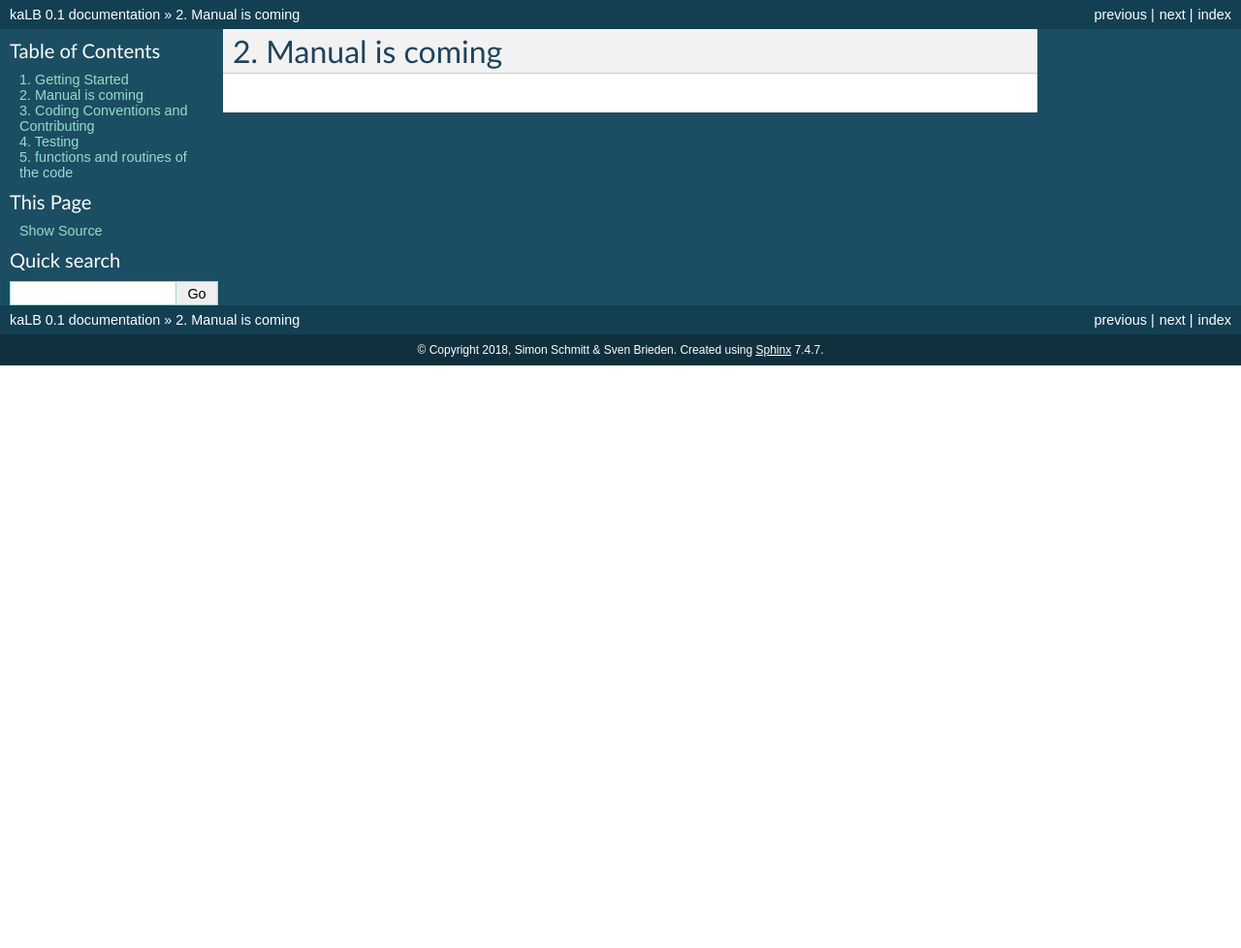
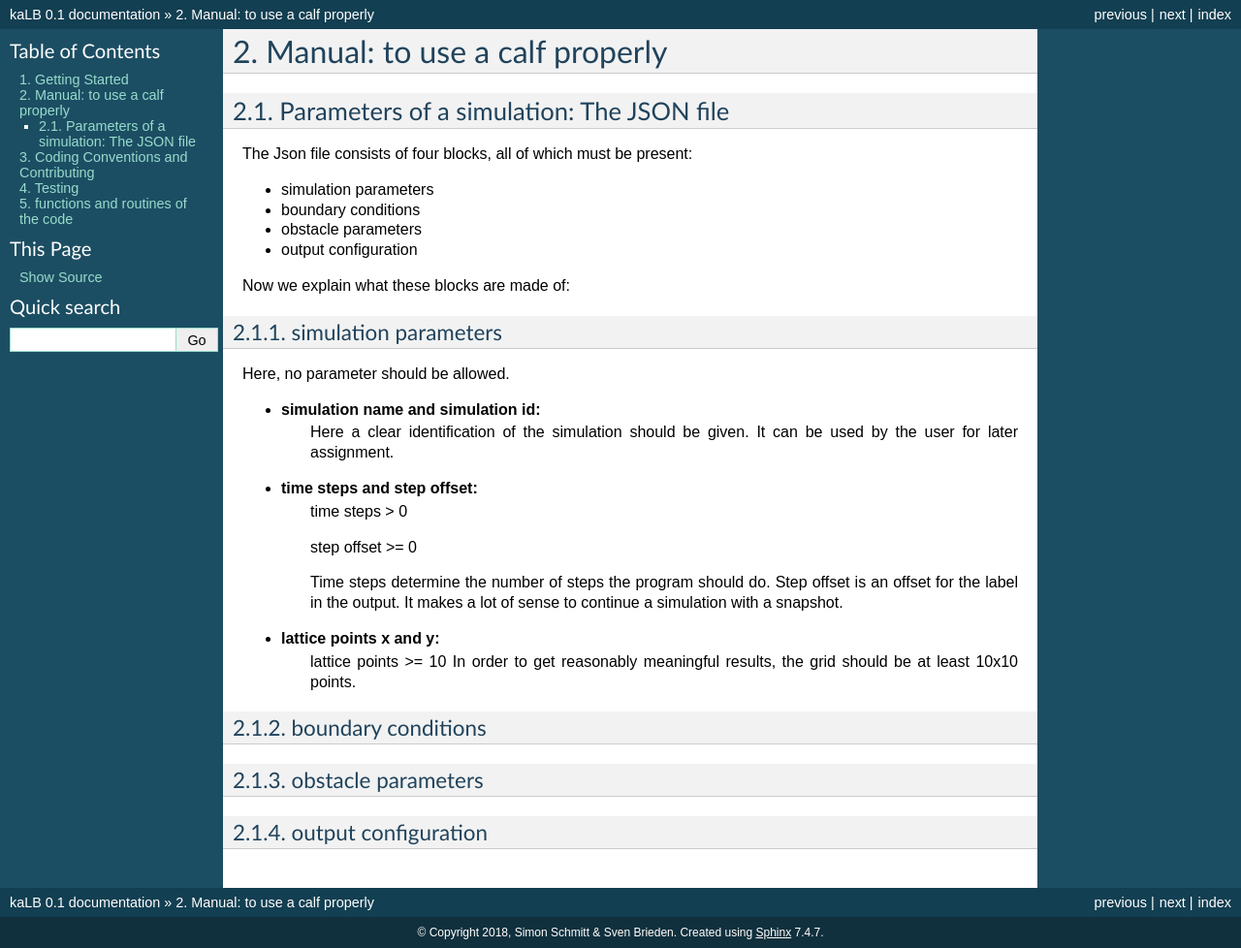
Before and after one commit to Brieden/kaLB, a Sphinx documentation site: the page built from doc/manual.rst, in a window 1280 px wide. Shown: the whole page at 97% size. Built offline with Sphinx 7.4.7, drawn with Linux system fonts in a browser that asks for light colours; before the commit the page ends 900 px from its top, so only the background shows below that.

Commit message:
un poco de manual

```diff
--- a/doc/manual.rst
+++ b/doc/manual.rst
@@ -1,3 +1,46 @@
-#####################
-Manual is coming
-#####################
+.. _link-to-manual:
+
+Manual: to use a calf properly
+==============================
+
+
+Parameters of a simulation: The JSON file
+-----------------------------------------
+The Json file consists of four blocks, all of which must be present:
+
+* simulation parameters
+* boundary conditions
+* obstacle parameters
+* output configuration
+
+Now we explain what these blocks are made of:
+
+simulation parameters
+^^^^^^^^^^^^^^^^^^^^^
+Here, no parameter should be allowed.
+
+* **simulation name and simulation id:**
+    Here a clear identification of the simulation should be given.
+    It can be used by the user for later assignment.
+
+* **time steps and step offset:**
+    time steps > 0
+
+    step offset >= 0
+
+    Time steps determine the number of steps the program should do.
+    Step offset is an offset for the label in the output.
+    It makes a lot of sense to continue a simulation with a snapshot.
+
+* **lattice points x and y:**
+    lattice points >= 10
+    In order to get reasonably meaningful results, the grid should be at least 10x10 points.
+
+boundary conditions
+^^^^^^^^^^^^^^^^^^^
+
+obstacle parameters
+^^^^^^^^^^^^^^^^^^^
+
+output configuration
+^^^^^^^^^^^^^^^^^^^^
```
